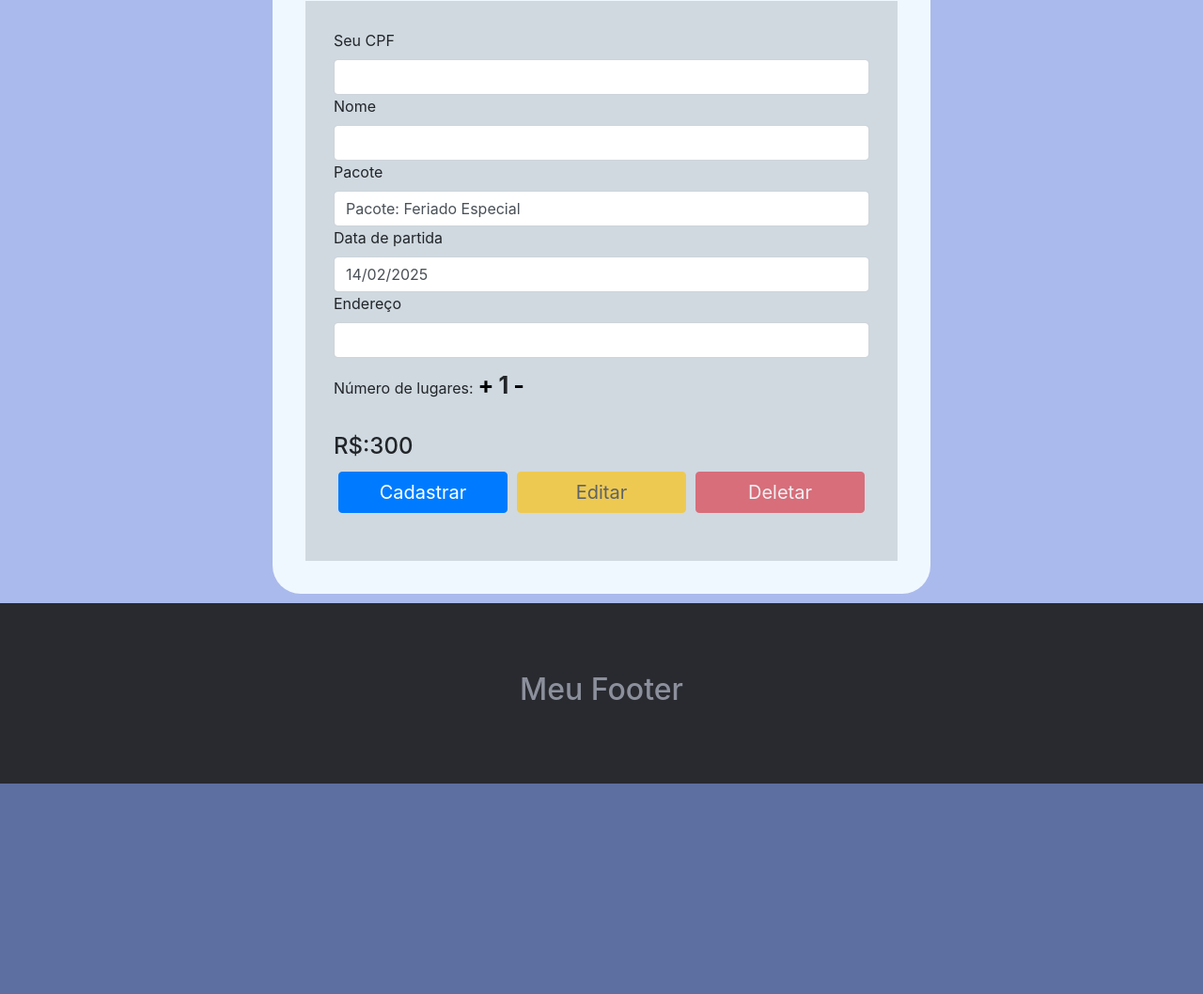
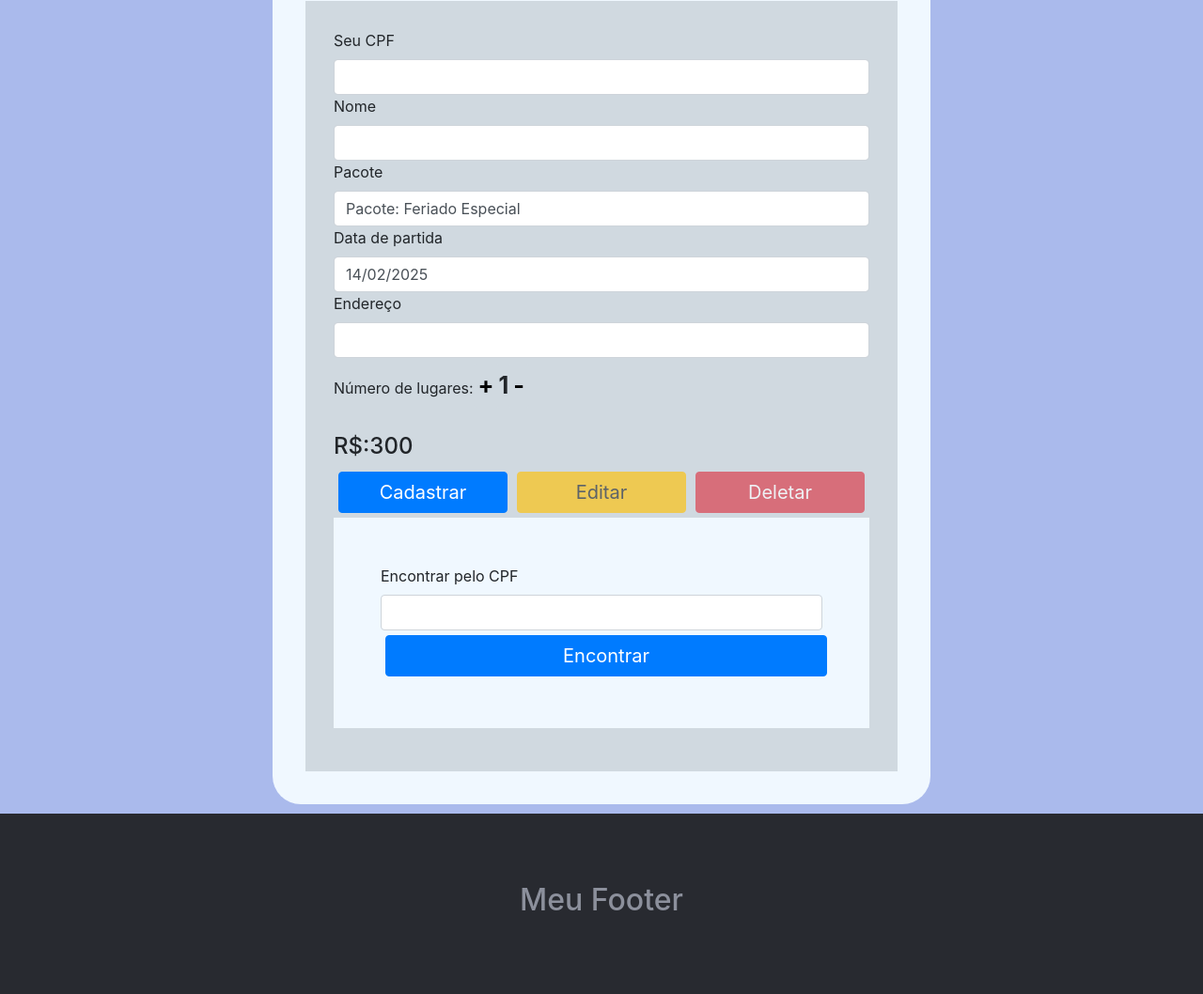
Before and after one commit to OrchasFolly/2.-Programacao-para-Internet-Backend, a website: page private/details1.html in a window 1280 px wide. Shown: the part 478-1536 px from the top of the page at 94% size. Before the commit the page ends 1312 px from the top, so only its background shows below. Drawn offline with nearby package versions, Linux system fonts and the light colour scheme; no server answers.

Commit message:
Consetando algumas coisas

```diff
--- a/private/Scripts/main_script.js
+++ b/private/Scripts/main_script.js
@@ -117,8 +117,8 @@ function mostrarMensagem(mensagem, tipo="success"){
     }, 5000);
 }
 
-function mostrarTabela(){
-    fetch(endpoint, {
+function mostrarTabela(cpfGET = ""){
+    fetch(`http://localhost:3400/clientes/${cpfGET}`, {
         method: "GET"
     }).then((resposta) => {
         return resposta.json();
--- a/private/details1.html
+++ b/private/details1.html
@@ -91,6 +91,11 @@
                                         <button type="submit" id="atualizar" class="btn btn-details btn-warning" href="#" disabled>Editar</button>
                                         <button type="submit" id="excluir" class="btn btn-details btn-danger" href="#" disabled>Deletar</button>
                                     </div>
+                                    <div style="background-color: aliceblue; padding: 50px;">
+                                    <label for="loginName">Encontrar pelo CPF</label>
+                                        <input type="text" class="form-control" id="cpfGet" name="cpfValid" value="">
+                                        <button type="button" id="getPeloCPF" class="btn btn-details btn-primary" onclick="mostrarTabela(document.getElementById('cpfGet').value)">Encontrar</button>
+                                    </div>
                                 </div>
                                 <div id="alert-message"></div>
                             </form>
```
